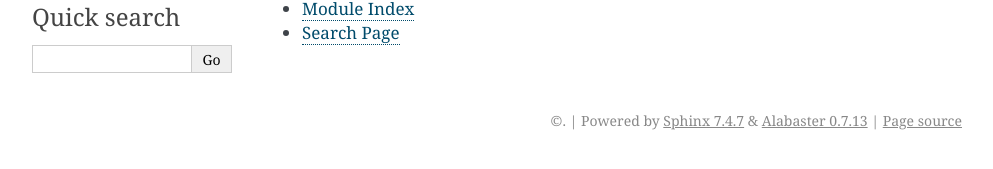
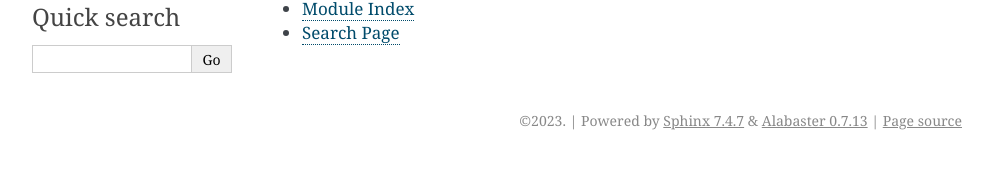
Before and after one commit to THipster/THipster, a Sphinx documentation site: the page built from docs/source/index.rst, in a window 1280 px wide. Shown: the part 245-414 px from the top of the page, without its empty margins (148-1141 px from the left). Built offline with Sphinx 7.4.7, drawn with Linux system fonts in a browser that asks for light colours; pages that are not in the unit, such as notebooks, are missing from menus; some of the changed lines change nothing that is shown.

Commit message:
:bug: fix: Add back copyright

```diff
--- a/docs/source/conf.py
+++ b/docs/source/conf.py
@@ -13,7 +13,7 @@ sys.path.insert(0, Path('../..').resolve().as_posix())
 # https://www.sphinx-doc.org/en/master/usage/configuration.html#project-information
 
 project = 'Thipster'
-# copyright = '2023'
+copyright = '2023'  # noqa: A001
 author = ''
 
 # -- General configuration ---------------------------------------------------
```
